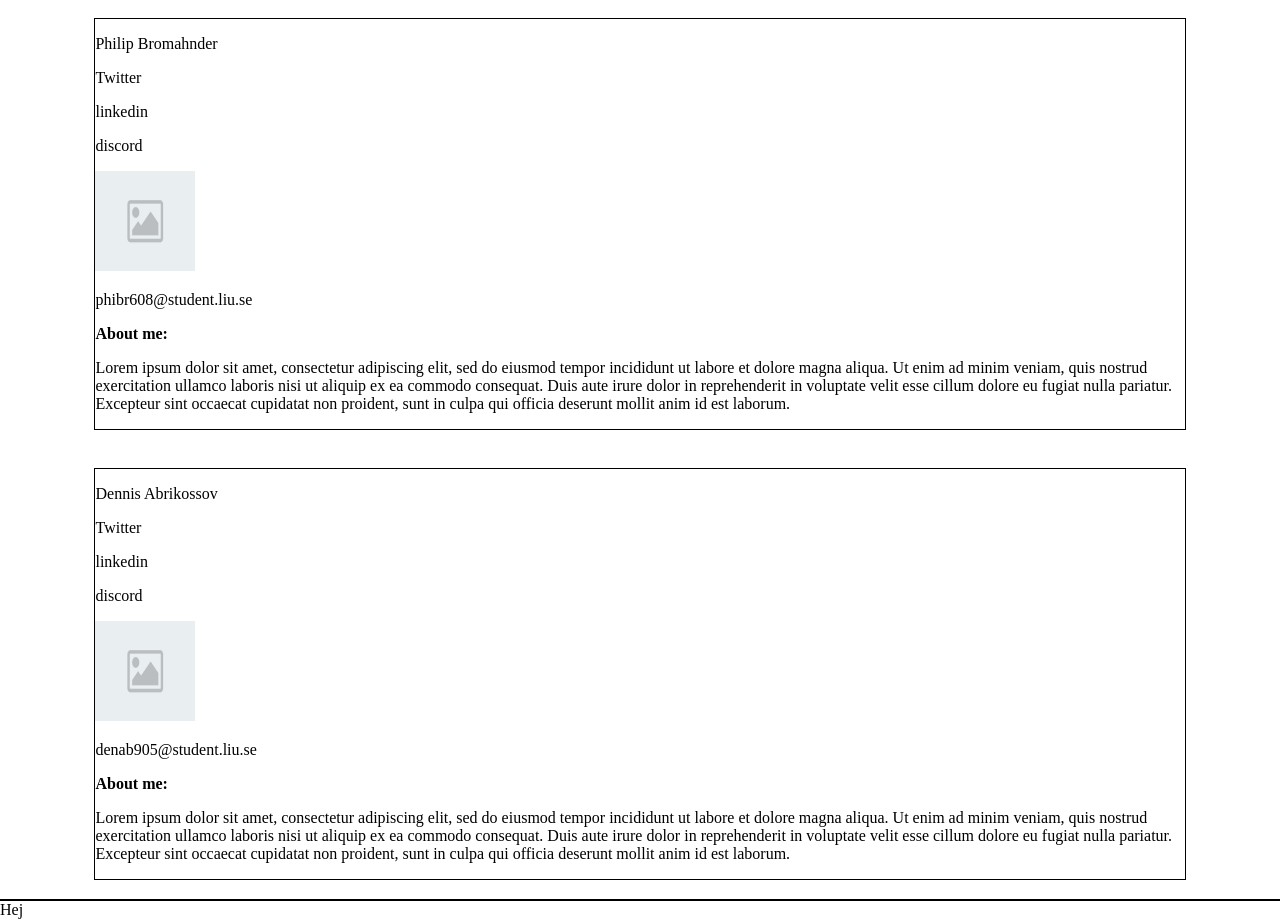
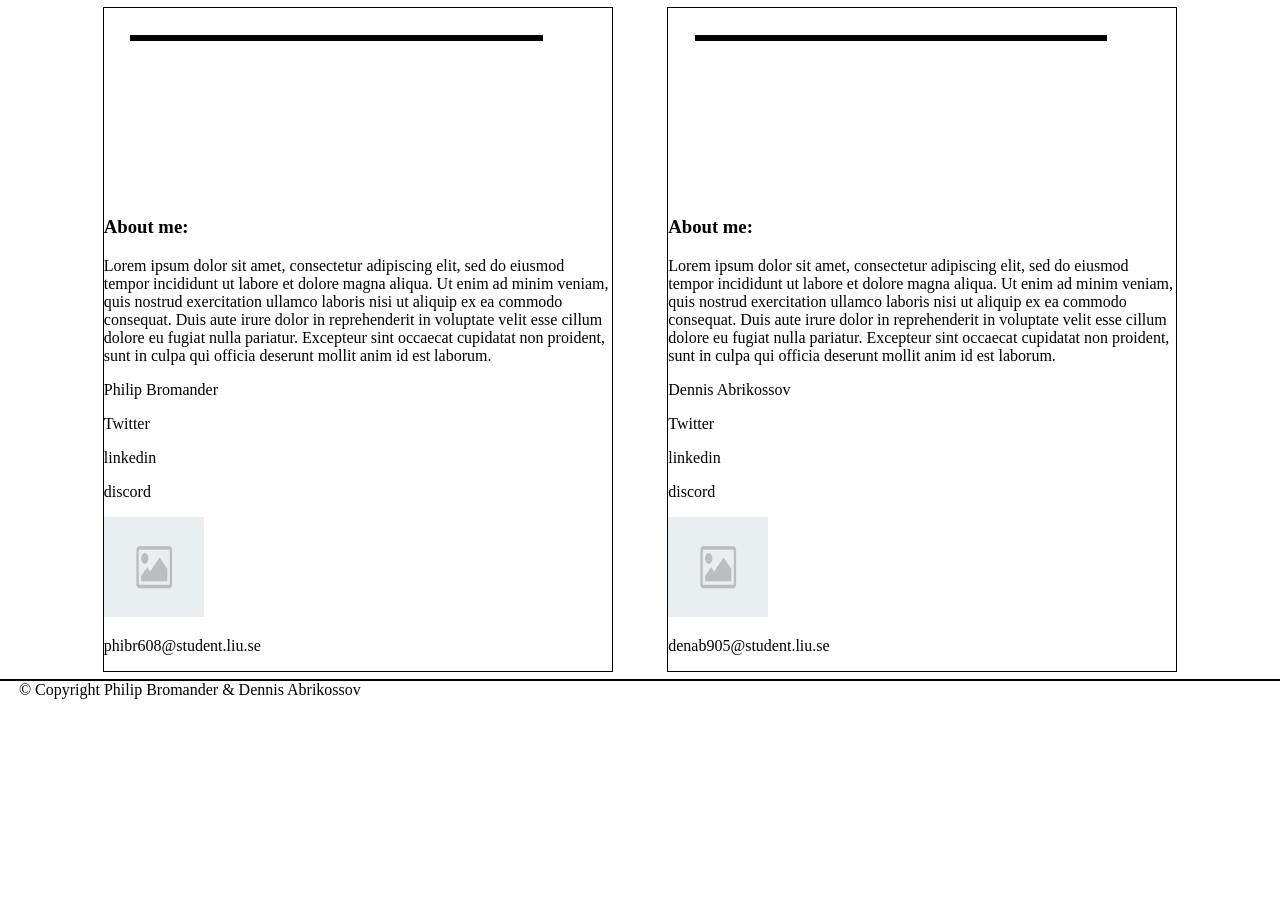
Before and after one commit to DarkDino77/TDP003, a Flask app: page / in a window 1280 px wide. Shown: the part 78-998 px from the top of the page. After the commit the page ends 777 px from the top, so only its background shows below. Run offline with Flask 3, Linux system fonts and the light colour scheme.

Commit message:
Fixade andra sidor

```diff
--- a/Presentationlager/info.json
+++ b/Presentationlager/info.json
@@ -5,14 +5,16 @@
         "email": "denab905@student.liu.se",
         "about_me": "Lorem ipsum dolor sit amet, consectetur adipiscing elit, sed do eiusmod tempor incididunt ut labore et dolore magna aliqua. Ut enim ad minim veniam, quis nostrud exercitation ullamco laboris nisi ut aliquip ex ea commodo consequat. Duis aute irure dolor in reprehenderit in voluptate velit esse cillum dolore eu fugiat nulla pariatur. Excepteur sint occaecat cupidatat non proident, sunt in culpa qui officia deserunt mollit anim id est laborum.",
         "photo": "placeholder.jpg",
-        "external_link": ["Twitter","linkedin","discord"]
+        "external_link": ["Twitter","linkedin","discord"],
+        "external_icon": ["placeholder.jpg", "placeholder.jpg", "placeholder.jpg"]
     },
     {
         "project_id": 2,
-        "name": "Philip Bromahnder",
+        "name": "Philip Bromander",
         "email": "phibr608@student.liu.se",
         "about_me": "Lorem ipsum dolor sit amet, consectetur adipiscing elit, sed do eiusmod tempor incididunt ut labore et dolore magna aliqua. Ut enim ad minim veniam, quis nostrud exercitation ullamco laboris nisi ut aliquip ex ea commodo consequat. Duis aute irure dolor in reprehenderit in voluptate velit esse cillum dolore eu fugiat nulla pariatur. Excepteur sint occaecat cupidatat non proident, sunt in culpa qui officia deserunt mollit anim id est laborum.",
         "photo": "placeholder.jpg",
-        "external_link": ["Twitter","linkedin","discord"]
+        "external_link": ["Twitter","linkedin","discord"],
+        "external_icon": ["placeholder.jpg", "placeholder.jpg", "placeholder.jpg"]
     }
 ]
--- a/Presentationlager/templates/base.html
+++ b/Presentationlager/templates/base.html
@@ -20,6 +20,8 @@
         footer {
             height: 5mm;
             border-top: solid 2px;
+            padding-left: 5mm;
+            padding-right: 5mm;
         }
     </style>
 
@@ -37,7 +39,7 @@
         {% endblock %}
     </main>
     <footer>
-        Hej
+        &copy; Copyright Philip Bromander & Dennis Abrikossov
     </footer>
 </body>
 </html>
--- a/Presentationlager/templates/index.html
+++ b/Presentationlager/templates/index.html
@@ -1,7 +1,5 @@
 {% extends "base.html" %}
-{% block title %}
-Index
-{% endblock %}
+{% block title %} Portfolio {% endblock %}
 
 {% block head %}
 <style>
@@ -14,24 +12,55 @@ Index
         justify-content: space-around;
     }
     .profile {
-
+        width: 45%;
         border: solid 1px;
-        margin: 5mm;
+        margin: 2mm;
+    }
+    .profile-area {
+        padding: 5mm;
+        width: 100%;
+        min-height: 4cm;
+    }
+    .pfp-border {
+        position: relative;
+        margin: 2mm;
+        width: 80%;
+        height: 80%;
+        border: solid 3px #000;
+    }
+    .pfp-border-horizontal {
+        position: relative;
+        width: 100%;
+        height: 80%;
+        top: 10%;
+        background-color: white;
     }
 </style>
 {% endblock %}
 
 {% block header %}
-<h1><a href="{{url_for('projects')}}">PROJECTS</a></h1>
-<h1><a href="{{url_for('index')}}">WELCOME</a></h1>
-<h1><a href="{{url_for('techniques')}}">TECHNIQUES</a></h1>
+    <h1><a href="{{url_for('projects')}}">PROJECTS</a></h1>
+    <h1><a href="{{url_for('index')}}">WELCOME</a></h1>
+    <h1><a href="{{url_for('techniques')}}">TECHNIQUES</a></h1>
 {% endblock %}
 
 {% block main %}
-
     {% for developer in information_developers %}
     <section class="profile">
-        <div class="developers">
+        <div class="profile-area">
+            <div class="pfp-border">
+                <div class="pfp-border-horizontal"></div>
+                <div class="pfp-border-vertical"></div>
+            </div>
+        </div>
+        <div>
+            <h3>About me:</h3>
+            <p>
+                {{developer.about_me}}
+            </p>
+        </div>
+
+
             <p>{{developer.name}}</p>
             <div>
                 <div>
@@ -43,10 +72,7 @@ Index
 
             </div>
             <p>{{developer.email}}</p>
-            <p><b>About me:</b></p>
-            <p>{{developer.about_me}}</p>
         </div>
     </section>
     {% endfor %}
-
 {% endblock %}
```
Also changed, not shown: Presentationlager/templates/projects.html (+6 -14 lines).
